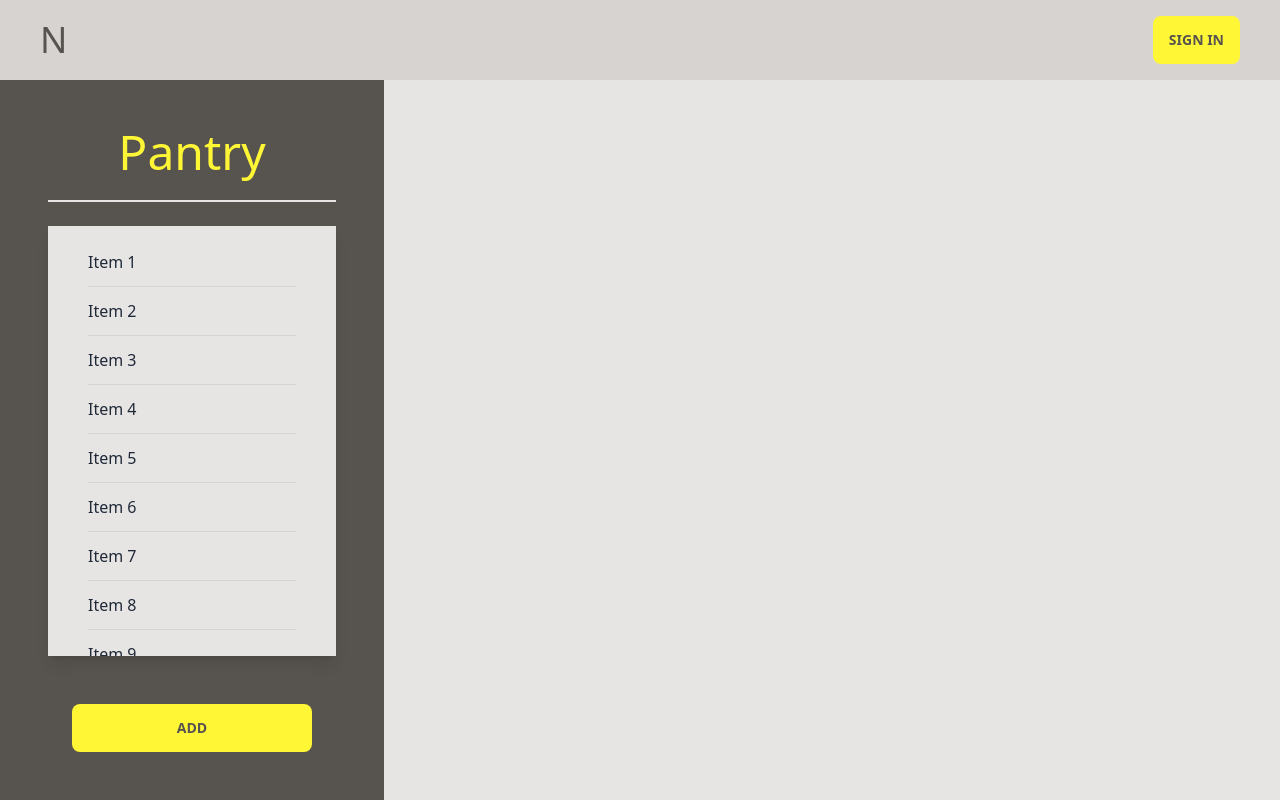
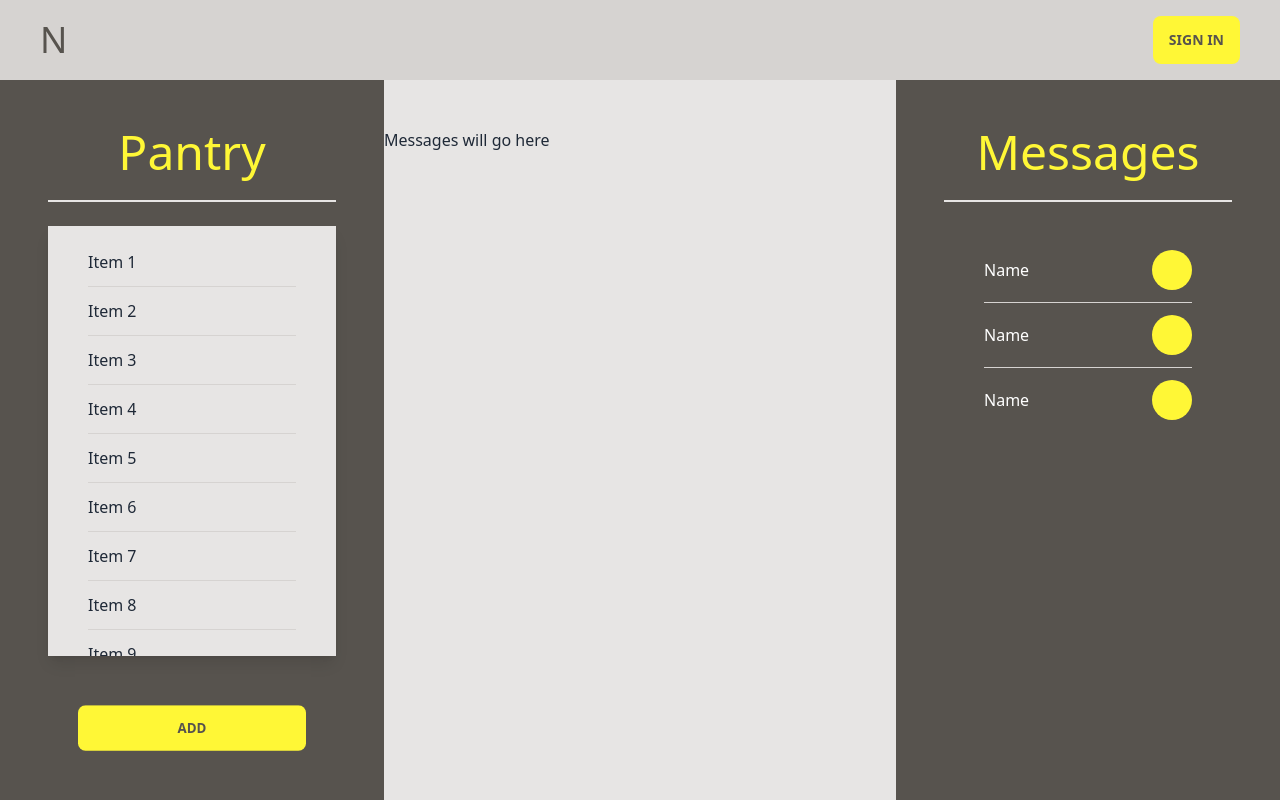
Before and after one commit to Vyonyx/neighbourly, a Next.js app: page /messages in a window 1280 px wide. Built offline with nearby package versions, Linux system fonts and the light colour scheme; no server answers.

Commit message:
add message list and contact list component

```diff
--- /dev/null
+++ b/components/Contact.tsx
@@ -0,0 +1,9 @@
+function Contact() {
+  return (
+    <li className="py-3 flex items-center justify-between">
+      <span className="text-white">Name</span>
+      <div className="bg-primary w-10 h-10 rounded-full"></div>
+    </li>
+  )
+}
+export default Contact
--- /dev/null
+++ b/components/MessageList.tsx
@@ -0,0 +1,16 @@
+import Contact from "./Contact"
+
+function MessageList() {
+  return (
+    <div className="flex flex-col gap-6 w-screen bg-neutral-d pt-32 pb-12 px-12 lg:h-screen lg:w-96">
+        <h1 className="text-5xl text-center text-primary border-b-2 pb-6 border-neutral-l">Messages</h1>
+
+        <ul className="h-full px-10 py-3 divide-y divide-solid divide-neutral flex flex-col">
+          <Contact />
+          <Contact />
+          <Contact />
+        </ul>
+      </div>
+  )
+}
+export default MessageList
--- a/pages/messages.tsx
+++ b/pages/messages.tsx
@@ -1,5 +1,6 @@
 import Head from "next/head"
 import Layout from "../components/layout/Layout"
+import MessageList from "../components/MessageList"
 import Nav from "../components/Nav"
 import PantryList from "../components/PantryList"
 
@@ -7,11 +8,17 @@ function Messages() {
   return (
     <>
       <Head>
-        <title>Neighbourly: Messages</title>
+        <title>Messages</title>
       </Head>
 
-      <div className="flex flex-col lg:flex-row bg-neutral-l h-full">
-        <PantryList />
+      <div className="flex flex-col-reverse lg:flex-row bg-neutral-l h-full">
+        <aside className="hidden lg:block">
+          <PantryList />
+        </aside>
+        <div className="pt-32 bg-stone-200 flex-grow">
+          <h1>Messages will go here</h1>
+        </div>
+        <MessageList />
       </div>
     </>
   )
```
